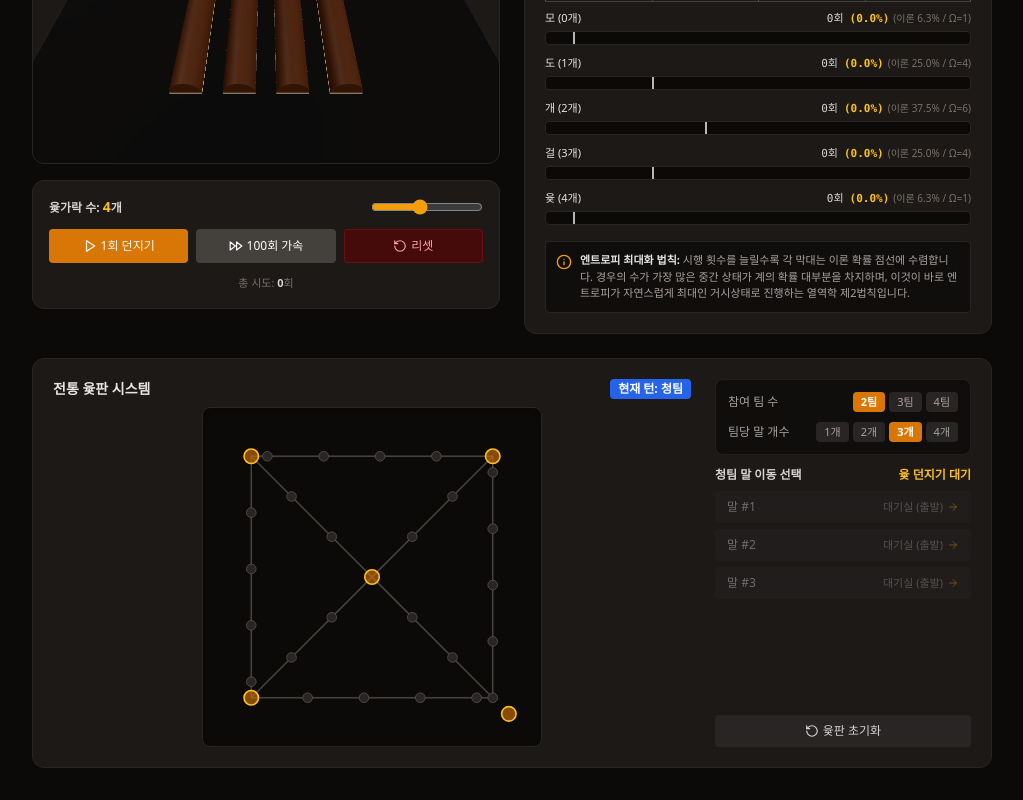
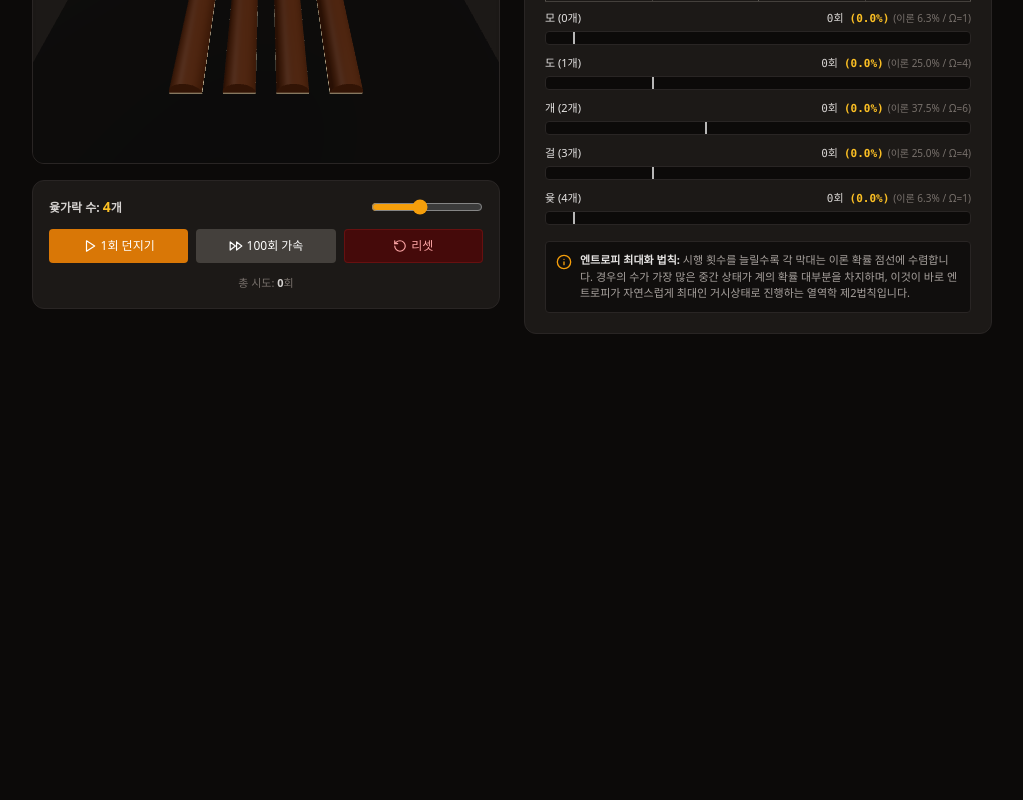
Before and after one commit to ty3370/vercel-yut-entropy, a Next.js app: page / in a window 1280 px wide. Shown: the part 212-1012 px from the top of the page, without its empty margins (128-1151 px from the left). After the commit the page ends 800 px from the top, so only its background shows below. Built offline with nearby package versions, Linux system fonts and the light colour scheme.

Commit message:
Update page.tsx

```diff
--- a/app/page.tsx
+++ b/app/page.tsx
@@ -3,7 +3,6 @@
 import React, { useState } from "react";
 import dynamic from "next/dynamic";
 import { RotateCcw, Play, FastForward, Info } from "lucide-react";
-import { YutBoard } from "@/components/YutBoard";
 
 // 클라이언트 사이드에서만 Three.js 캔버스 로딩
 const YutScene = dynamic(
@@ -26,7 +25,6 @@ export default function Home() {
   const [counts, setCounts] = useState<{ [key: number]: number }>({ 0: 0, 1: 0, 2: 0, 3: 0, 4: 0 });
   const [totalThrows, setTotalThrows] = useState<number>(0);
   const [isRolling, setIsRolling] = useState<boolean>(false);
-  const [lastRoll, setLastRoll] = useState<number | null>(null); // 최근 윷 결과 (윷판 말 이동용)
 
   // 윷 개수 변경 시 초기화
   const handleStickCountChange = (newCount: number) => {
@@ -37,7 +35,6 @@ export default function Home() {
     for (let i = 0; i <= val; i++) initCounts[i] = 0;
     setCounts(initCounts);
     setTotalThrows(0);
-    setLastRoll(null);
   };
 
   // 던지기 실행
@@ -52,26 +49,20 @@ export default function Home() {
         setCurrentStates(newStates);
         setCounts((prev) => ({ ...prev, [flats]: (prev[flats] || 0) + 1 }));
         setTotalThrows((prev) => prev + 1);
-        setLastRoll(flats);
         setIsRolling(false);
       }, 400);
     } else {
       const nextCounts = { ...counts };
       let last = currentStates;
-      let lastFlats = 0;
       for (let i = 0; i < times; i++) {
         const s = Array.from({ length: stickCount }, () => Math.random() < 0.5);
         const f = s.filter(Boolean).length;
         nextCounts[f] = (nextCounts[f] || 0) + 1;
-        if (i === times - 1) {
-          last = s;
-          lastFlats = f;
-        }
+        if (i === times - 1) last = s;
       }
       setCurrentStates(last);
       setCounts(nextCounts);
       setTotalThrows((prev) => prev + times);
-      setLastRoll(lastFlats);
     }
   };
 
@@ -81,7 +72,6 @@ export default function Home() {
     setCounts(initCounts);
     setTotalThrows(0);
     setCurrentStates(Array(stickCount).fill(false));
-    setLastRoll(null);
   };
 
   const totalMicrostates = Math.pow(2, stickCount);
@@ -151,7 +141,7 @@ export default function Home() {
           </div>
         </div>
 
-        {/* 결과 막대그래프 (0% ~ 100% 절대 확률 스케일 & 개수 표시) */}
+        {/* 결과 막대그래프 (0% ~ 100% 절대 확률 스케일) */}
         <div className="bg-stone-900 border border-stone-800 p-5 rounded-xl flex flex-col justify-between">
           <div>
             <div className="flex justify-between items-baseline mb-1">
@@ -237,11 +227,6 @@ export default function Home() {
           </div>
         </div>
       </div>
-
-      {/* 하단 전통 윷판 시스템 (팀 수, 팀당 말 수 포함) */}
-      <div className="w-full">
-        <YutBoard lastRoll={lastRoll} />
-      </div>
     </main>
   );
 }
```
